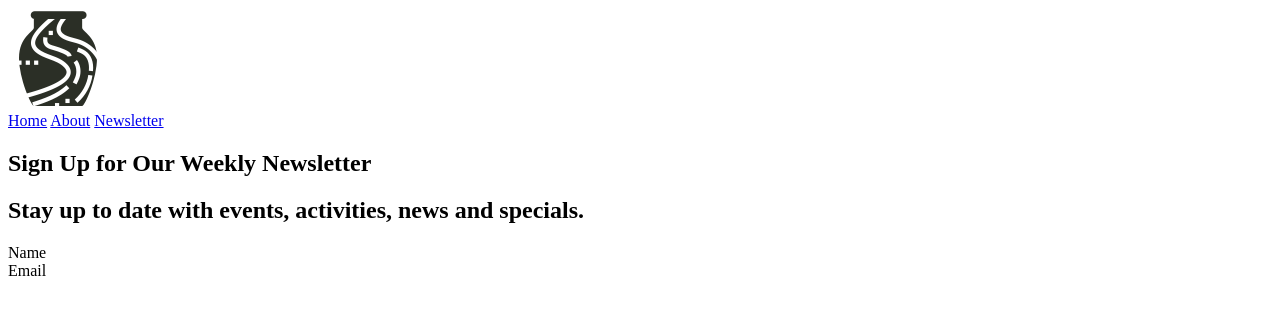
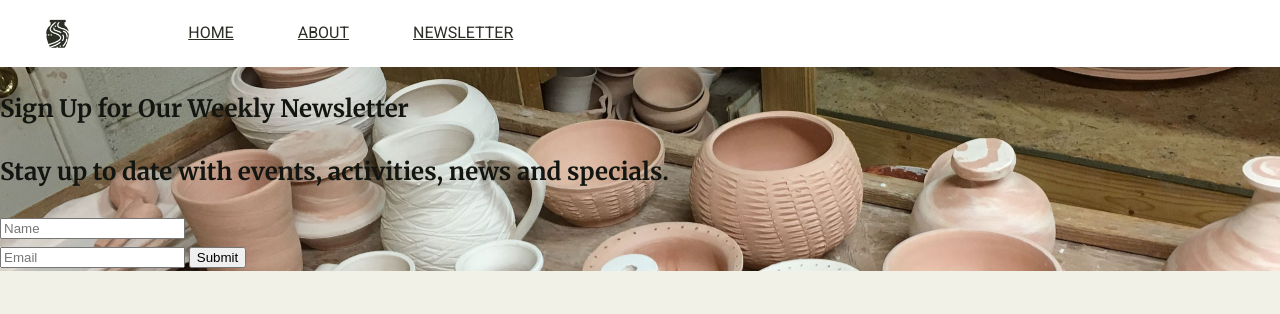
Before and after one commit to johnrochejr/Bent-Creek-Ceramics, a plain HTML site: page newsletter.html in a window 1280 px wide. Drawn offline with Linux system fonts and the light colour scheme.

Commit message:
Final edits

```diff
--- a/about.css
+++ b/about.css
@@ -12,10 +12,26 @@ header {
   padding: .2em;
 }
 
+header nav {
+  display: flex;
+  justify-content: space-between;
+  font-family: 'Roboto';
+  text-transform: uppercase;
+}
+
+.logo {
+  background-image: url(images/optimized/bent-creek-logo.png);
+  background-size: contain;
+  background-repeat: no-repeat;
+  width: 100%;
+}
+
+.logo a {
+  opacity: 0;
+}
 
 header nav ul {
-  font-family: 'Roboto';
-  text-transform: uppercase;
+
   list-style: none;
   display: flex;
   justify-content: center;
@@ -25,23 +41,23 @@ header nav ul li {
   margin-right: 4em;
 }
 
-header nav ul li a:link {
+header nav a:link {
   color: #2B2F26;
 }
 
-header nav ul li a:visited {
+header nav a:visited {
   color: #F5DEB3;
   text-decoration: none;
   font-size: 2em;
 }
 
-header nav ul li a:focus,
-header nav ul li a:hover {
+header nav a:focus,
+header nav a:hover {
   color: #CD5D67;
   text-decoration: underline;
 }
 
-header nav ul li a:active {
+header nav a:active {
   color: #968772;
 }
 
@@ -63,11 +79,9 @@ header nav ul li a:active {
   }
 
   .intro img {
-  max-width: 100%;
-  padding: 0;
-  margin: 0 1em 1em 0;
-  display: block;
-  float: left ;
+  background-size: contain;
+  width: 100%;
+  float: left;
 }
 
 blockquote  p, footer {
--- a/newsletter.css
+++ b/newsletter.css
@@ -0,0 +1,66 @@
+body {
+  background-color: #F2F1E8;
+  color: #131511;
+  margin: 0;
+  padding: 0;
+  font-family: 'Merriweather';
+  line-height: 1.8;
+}
+
+header {
+  background-color: #FFFFFF;
+  padding: .2em;
+}
+
+header nav {
+  display: flex;
+  font-family: 'Roboto';
+  text-transform: uppercase;
+}
+
+.logo {
+  background-image: url(images/optimized/bent-creek-logo.png);
+  background-size: contain;
+  justify-content: flex-start;
+  background-repeat: no-repeat;
+  width: 100%;
+}
+
+.logo a {
+  opacity: 0;
+}
+
+header nav ul {
+  list-style: none;
+  display: flex;
+  justify-content: center;
+}
+
+header nav ul li {
+  margin-right: 4em;
+}
+
+header nav a:link {
+  color: #2B2F26;
+}
+
+header nav a:visited {
+  color: #F5DEB3;
+  text-decoration: none;
+  font-size: 2em;
+}
+
+header nav a:focus,
+header nav a:hover {
+  color: #CD5D67;
+  text-decoration: underline;
+}
+
+header nav a:active {
+  color: #968772;
+}
+
+.wrapper {
+  background-image: url(images/optimized/background-2.jpg);
+  background-size: cover;
+}
--- a/newsletter.html
+++ b/newsletter.html
@@ -8,28 +8,34 @@
   <link href="https://fonts.googleapis.com/css?family=Merriweather:300,300i,400,400i,700|Roboto:300,300i,400,400i" rel="stylesheet">
   </head>
   <body>
-    <header class="site-header">
-      <header id="site_header">
-        <a id="logo"><img src="images/optimized/bent-creek-logo.png" alt="Bent Creek Ceramics Logo"></a>
-        <nav class="nav-bar">
-          <a href="#">Home</a>
-          <a href="#">About</a>
-          <a href="#">Newsletter</a>
-        </nav>
+    <div class="wrapper">
+    <header>
+      <nav>
+        <ul>
+          <li class="logo"><a href='logo'>Logo</a></li>
+        </ul>
+        <ul>
+          <li><a href='home'>Home</a></li>
+          <li><a href='about'>About</a></li>
+          <li><a href='newsletter'>Newsletter</a></li>
+        </ul>
+      </nav>
     </header>
     <section class="header-content">
       <div class="sign_up">
         <h1>Sign Up for Our Weekly Newsletter</h1>
         <h2>Stay up to date with events, activities, news and specials.</h2>
-        <form>
-          Name<br>
-          Email<br>
-        </form>
+      <form action="#name" class='name'>
+        <input type="text" placeholder="Name">
+      </form>
+      <form action="#email" class='email'>
+        <input type="text" placeholder="Email">
+        <button type="submit">Submit</button>
+      </form>
 
 <!-- Inquire about background image and button -->
-
       </div>
     </section>
-  </header>
-</body>
+    </div>
+  </body>
 </html>
--- a/styles.css
+++ b/styles.css
@@ -9,15 +9,29 @@ body {
 
 header {
   background-color: #FFFFFF;
-  padding: 1em;
+  padding: .2em;
 }
 
 header nav {
+  display: flex;
+  justify-content: space-between;
+  font-family: 'Roboto';
+  text-transform: uppercase;
+}
+
+.logo {
+  background-image: url(images/optimized/bent-creek-logo.png);
+  background-size: contain;
+  background-repeat: no-repeat;
+  width: 100%;
+}
+
+.logo a {
+  opacity: 0;
 }
 
 header nav ul {
-  font-family: 'Roboto';
-  text-transform: uppercase;
+
   list-style: none;
   display: flex;
   justify-content: center;
@@ -27,23 +41,23 @@ header nav ul li {
   margin-right: 4em;
 }
 
-header nav ul li a:link {
+header nav a:link {
   color: #2B2F26;
 }
 
-header nav ul li a:visited {
+header nav a:visited {
   color: #F5DEB3;
   text-decoration: none;
   font-size: 2em;
 }
 
-header nav ul li a:focus,
-header nav ul li a:hover {
+header nav a:focus,
+header nav a:hover {
   color: #CD5D67;
   text-decoration: underline;
 }
 
-header nav ul li a:active {
+header nav a:active {
   color: #968772;
 }
 
@@ -64,65 +78,85 @@ h2 {
 }
 
 .tiles {
-  margin-left: 2em;
-  margin-right: 2em;
+  margin-left: 1em;
+  margin-right: 1em;
   display: flex;
-  flex-flow: row wrap;
-  justify-content: space-around;
+  flex-direction: row;
+  flex-wrap: wrap;
+}
+
+.tiles div {
+  position: relative;
+  background-size: cover;
+  background-repeat: no-repeat;
+  margin-right: 5px;
+  margin-bottom: 4px;
+}
+
+.tiles div p {
+  margin: 0;
+  padding: 0;
+  position: absolute;
+  bottom: 10px;
 }
 
 p {
   color: #F2F1E8;
-  background-color: #131511;
+  background-color: #2B2F26;
 }
 
 .endless {
   background: url(images/optimized/product-1.jpg);
-  width:auto;
-  max-width:100%;
-  height:auto;
-
+  height: 200px;
+  width: 200px;
+  flex-basis: 58%;
 }
 
 .sets {
   background: url(images/optimized/product-2.jpg);
   height: 200px;
   width: 200px;
+  flex-basis: 18%;
 }
 
 .textures {
   background: url(images/optimized/product-3.jpg);
   height: 200px;
   width: 200px;
+  flex-basis: 18%;
 }
 
 .tea {
   background: url(images/optimized/product-4.jpg);
   height: 200px;
   width: 200px;
+  flex-basis: 18%;
 }
 
 .jars {
   background: url(images/optimized/product-5.jpg);
   height: 200px;
   width: 200px;
-
+  flex-basis: 18%;
 }
 
 .wasabi {
   background: url(images/optimized/product-6.jpg);
   height: 200px;
   width: 200px;
+  flex-basis: 38%;
 }
 
 .sippin {
   background: url(images/optimized/product-7.jpg);
   height: 200px;
   width: 200px;
+  flex-basis: 20%;
 }
+
 
 footer {
   color: #F2F1E8;
   padding: 1em;
-  background-color: #131511
+  background-color: #2B2F26;
 }
```
Also changed, not shown: about.html (+3 -1 lines), index.html (+3 -10 lines).
